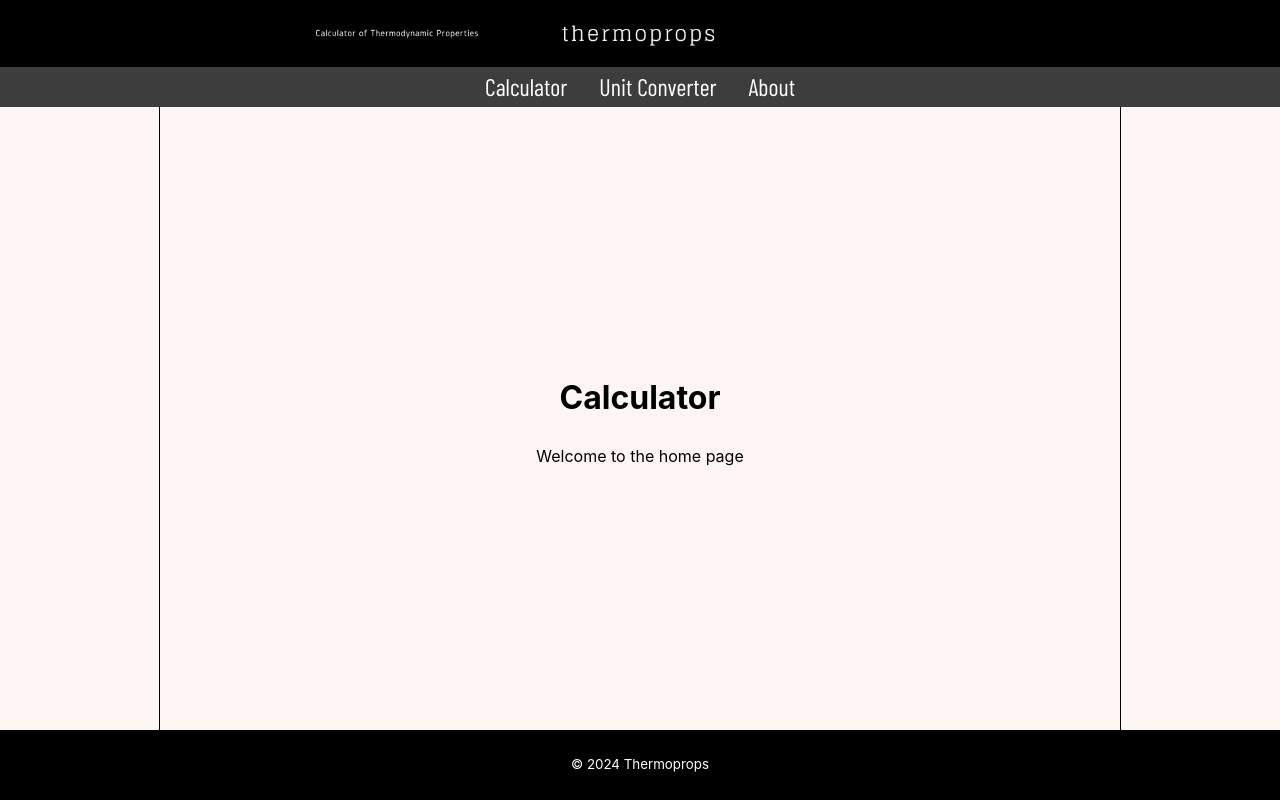
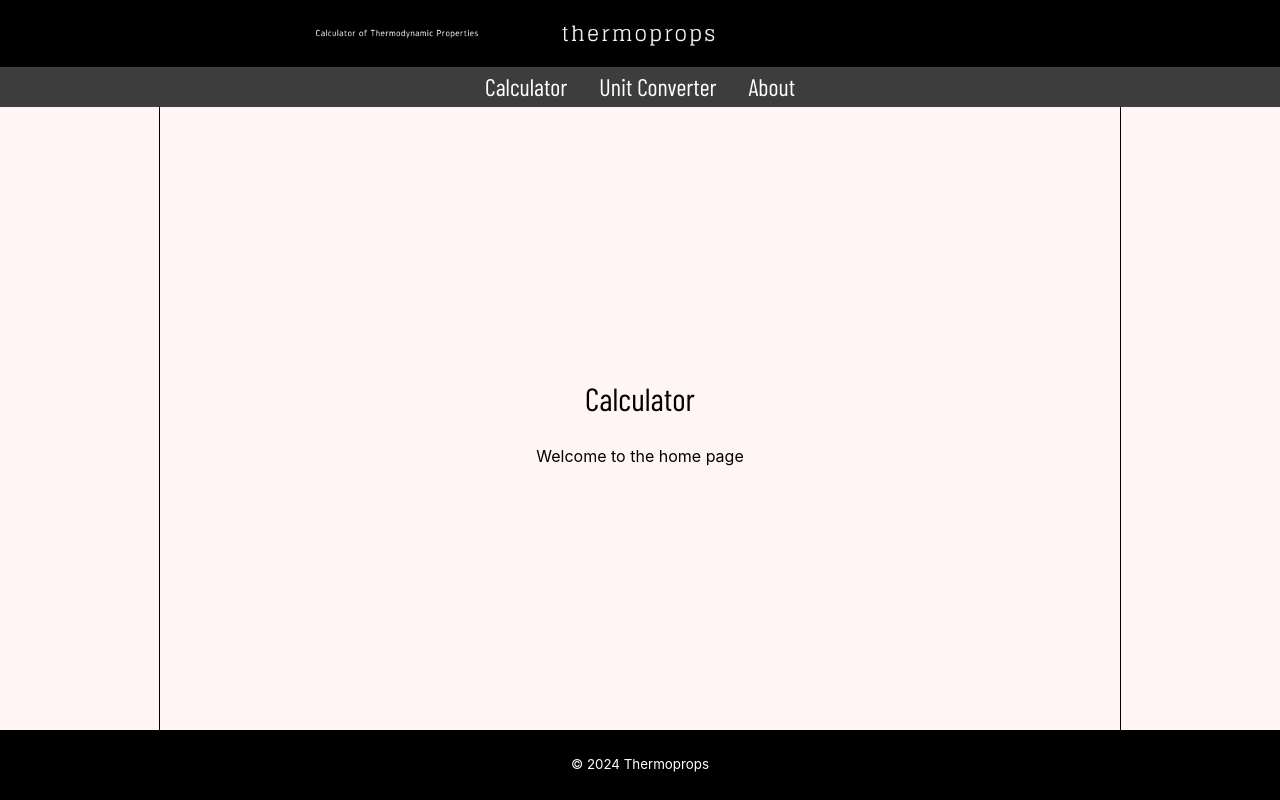
Before and after one commit to eraycancelik/thermoprops, a React (Vite) app in the folder frontend/: page / in a window 1280 px wide. Built offline with nearby package versions, Linux system fonts and the light colour scheme.

Commit message:
header font added

```diff
--- a/frontend/src/components/Navbar/Navbar.css
+++ b/frontend/src/components/Navbar/Navbar.css
@@ -1,5 +1,5 @@
 @import url('https://fonts.googleapis.com/css?family=Orbitron');
-@import url('https://fonts.googleapis.com/css?family=Barlow+Condensed');
+
 nav{
     display: flex;
     justify-content: center;
@@ -28,7 +28,7 @@ nav{
 
 } li  a{
     font-size: 1.5rem;
-    font-family: "Barlow Condensed", sans-serif;
+    font-family: var(--header-font);
     text-decoration: none;
     margin: 0 1rem;
     color: #fff;
--- /dev/null
+++ b/frontend/src/components/Pages/About.css
@@ -0,0 +1,3 @@
+h1{
+    font-family: var(--header-font);
+}
--- a/frontend/src/components/Pages/About.tsx
+++ b/frontend/src/components/Pages/About.tsx
@@ -1,4 +1,4 @@
-
+import "./About.css"
 
 export const About = () => {
     return (
--- a/frontend/src/components/Pages/Calculator.css
+++ b/frontend/src/components/Pages/Calculator.css
@@ -4,3 +4,6 @@
     margin: 0px;
     padding: 0px;
 }
+h1{
+    font-family: var(--header-font);
+}
--- a/frontend/src/components/Pages/Calculator.tsx
+++ b/frontend/src/components/Pages/Calculator.tsx
@@ -1,4 +1,4 @@
-
+import "./Calculator.css"
 
 export const Calculator = () => {
     return (
--- /dev/null
+++ b/frontend/src/components/Pages/UnitConverter.css
@@ -0,0 +1,3 @@
+h1{
+    font-family: var(--header-font);
+}
--- a/frontend/src/components/Pages/UnitConverter.tsx
+++ b/frontend/src/components/Pages/UnitConverter.tsx
@@ -1,4 +1,4 @@
-
+import "./UnitConverter.css"
 export const UnitConverter = () => {
     return (
         <div>
--- a/frontend/src/index.css
+++ b/frontend/src/index.css
@@ -1,3 +1,5 @@
+@import url('https://fonts.googleapis.com/css?family=Barlow+Condensed');
+
 :root {
   font-family: Inter, system-ui, Avenir, Helvetica, Arial, sans-serif;
   line-height: 1.5;
@@ -10,6 +12,7 @@
   -moz-osx-font-smoothing: grayscale;
   color: black;
   --main-width: 960px;
+  --header-font:"Barlow Condensed", sans-serif;
 
 }
 
```
